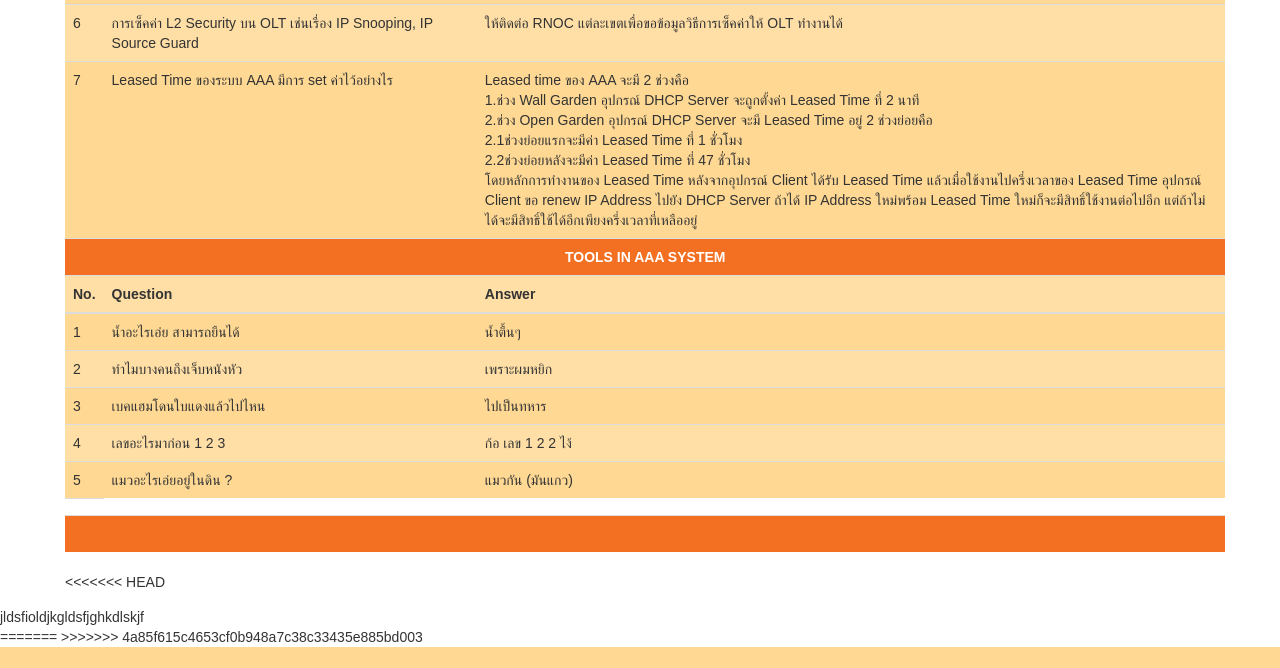
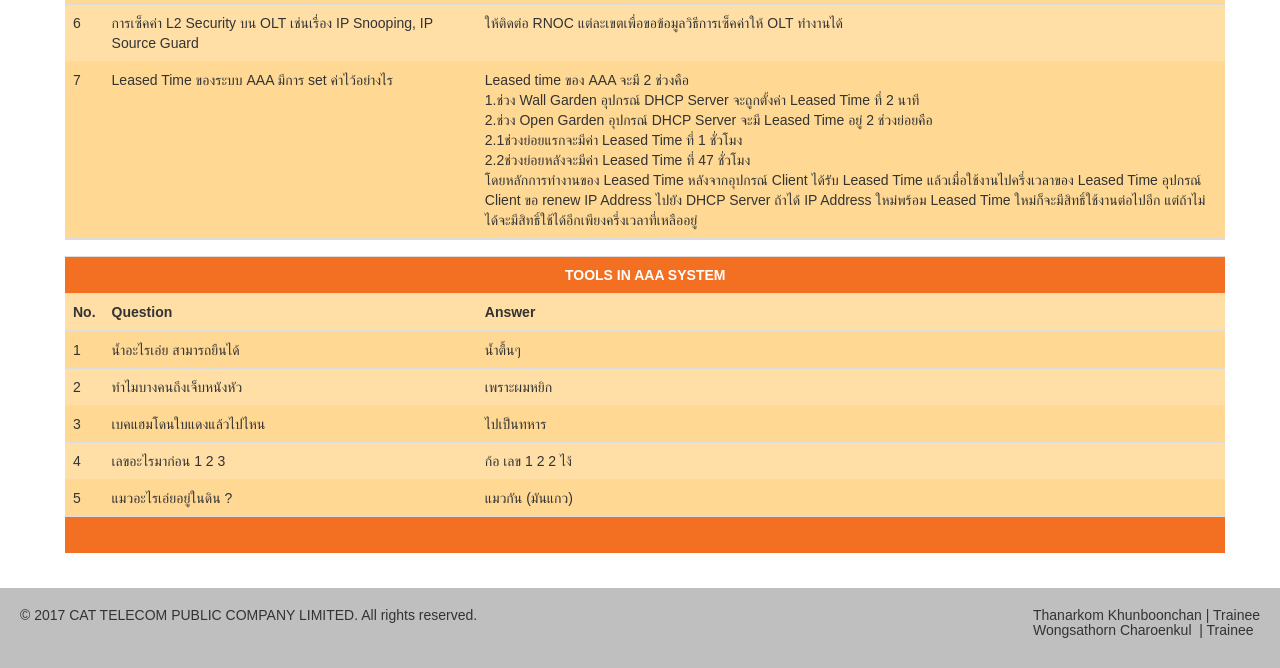
Before and after one commit to onishield/FQA, a PHP site: page /page.php in a window 1280 px wide. Shown: the part 2721-3389 px from the top of the page. Before the commit the page ends 3368 px from the top, so only its background shows below. Run offline with PHP 8.4, Linux system fonts and the light colour scheme; data comes from the database, SQL or seed files in the repository.

Commit message:
fucking good

```diff
--- a/page.php
+++ b/page.php
@@ -197,6 +197,8 @@
 						}
 						?>
 					</tbody>
+					<td style="background-color: #ffffff">
+					</td>
 					<thead>
 						<tr>
 							<td class="active" style="text-align: center;" colspan="6"> <strong>TOOLS IN AAA SYSTEM</strong> </td>
@@ -233,8 +235,6 @@
 						<?php
 						}
 						?>
-						<td style="background-color: #ffffff">
-						</td>
 					</tbody>
 				</div>
 				<thead>
@@ -243,16 +243,14 @@
 					</tr>
 				</thead>
 			</table>
-<<<<<<< HEAD
 		</div>
+
 		<div class='footer'>
-			<div id="wrapper">
-				jldsfioldjkgldsfjghkdlskjf
+			<div id="wrapper" style="background-color: #bfbfbf; height: 80px;">
+				<h5 style="float:left;margin-left: 20px;margin-top: 20px;">&copy; 2017 CAT TELECOM PUBLIC COMPANY LIMITED. All rights reserved.</h5>
+				<h5 style="float:right;margin-right: 20px;margin-top: 20px;">Thanarkom Khunboonchan | Trainee<br>Wongsathorn Charoenkul &nbsp| Trainee</h5>
 			</div>
 		</div>
-=======
-				</div>
->>>>>>> 4a85f615c4653cf0b948a7c38c33435e885bd003
 
 		<script>
 		function myFunction() {
```
Also changed, not shown: adminmenu.php (+5 -7 lines).
